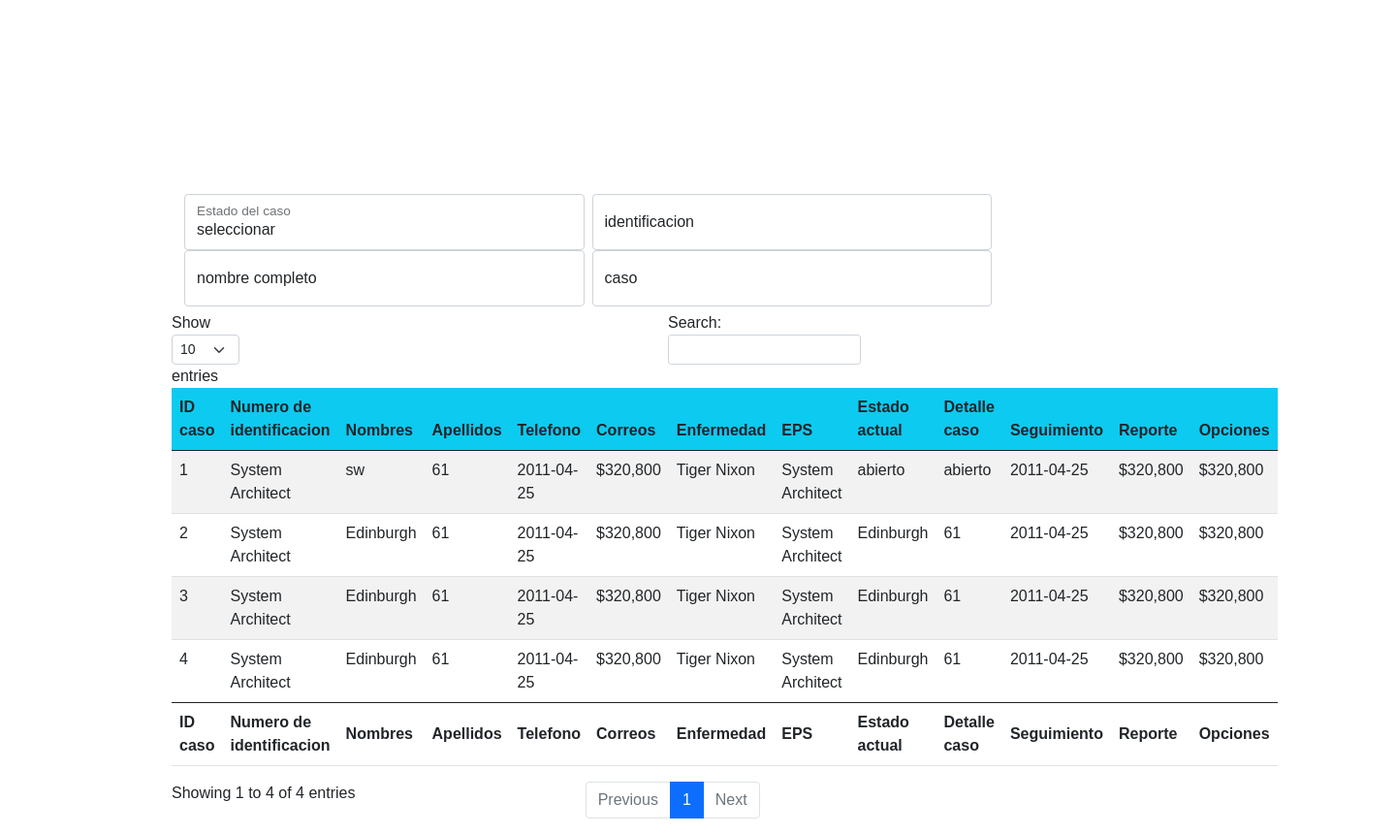
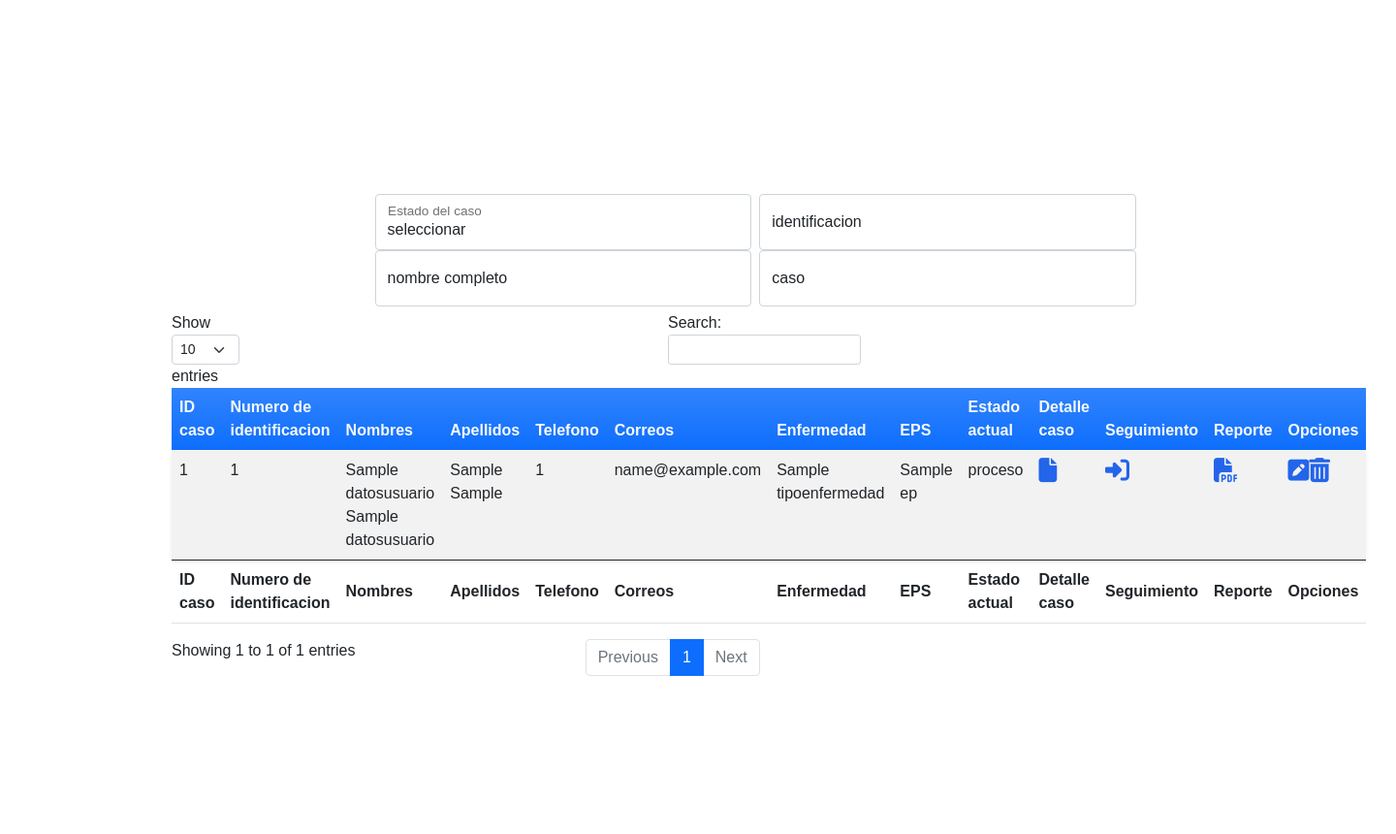
Before and after one commit to cloudfours/SUAP, a Django app: template api/templates/admin/gestorcrud.html in a window 1440 px wide. Shown: the part 60-920 px from the top of the page at 97% size. After the commit the page ends 757 px from the top, so only its background shows below. Run offline with Django 4.2, Linux system fonts and the light colour scheme; the template is opened without the code that fills it: values that come from a table or form of the project are taken from there, others are empty; tables that the repository leaves empty hold one stand-in row (values such as "Sample post"); some libraries are stand-ins or nearby versions.

Commit message:
se mejora de la tabla busqueda

```diff
--- a/api/models.py
+++ b/api/models.py
@@ -100,7 +100,7 @@ class DatosUsuario(models.Model):
     login_id = models.OneToOneField(User, on_delete=models.CASCADE,db_column='login_id')
 
     def __str__(self):
-        return f'{self.id_cedula}  {self.primer_nombre} {self.segundo_nombre} {self.primer_apellido}'
+        return f'{self.id_cedula}'
 
 
 class Departamento(models.Model):
--- a/api/static/js/jquery.js
+++ b/api/static/js/jquery.js
@@ -10,4 +10,7 @@ $(document).ready(function () {
     $('#estado').click(function(){
         table.column($(this).data('index')).search(this.value).draw();
     })
+    $('#identificacion').keyup(function(){
+        table.column($(this).data('index')).search(this.value).draw();
+    })
 })
--- a/api/static/paciente/paciente_form.css
+++ b/api/static/paciente/paciente_form.css
@@ -136,6 +136,14 @@ span{
    position:absolute;
    top: 172px;
 }
+.icons_tabla{
+    font-size:25px;
+    color:#2365ea;
+}
+.icons_tabla:hover{
+color:#184193;
+}
+
 .image__grafica{
     margin:0 5px;
 }
@@ -149,6 +157,10 @@ span{
     flex-direction:row;
     margin: 5px 5px;
     align-items:center;
+    margin-left: 62px;
+    /* position: relative; */
+    justify-content: flex-end;
+    align-items: center;
 
 }
 @media screen and (max-width: 768px) {
--- a/api/templates/admin/gestorcrud.html
+++ b/api/templates/admin/gestorcrud.html
@@ -29,85 +29,42 @@
         </div>
     </div>
     </div>
-    <table id="example" class="table table-striped" style="width:100%">
-    <thead class='bg-info'>
+    <table id="example" class="table table-hover table-responsive table-striped" style="width:100%">
+    <thead class='bg-primary bg-gradient'>
         <tr>
-            <th>ID caso</th>
-            <th>Numero de identificacion</th>
-            <th>Nombres</th>
-            <th>Apellidos</th>
-            <th>Telefono</th>
-            <th>Correos</th>
-            <th>Enfermedad</th>
-            <th>EPS</th>
-            <th>Estado actual</th>
-            <th>Detalle caso</th>
-            <th>Seguimiento</th>
-            <th>Reporte</th>
-            <th>Opciones</th>
+            <th class='text-light'>ID caso</th>
+            <th class='text-light'>Numero de identificacion</th>
+            <th class='text-light'>Nombres</th>
+            <th class='text-light'>Apellidos</th>
+            <th class='text-light'>Telefono</th>
+            <th class='text-light'>Correos</th>
+            <th class='text-light'>Enfermedad</th>
+            <th class='text-light'>EPS</th>
+            <th class='text-light'>Estado actual</th>
+            <th class='text-light'>Detalle caso</th>
+            <th class='text-light'>Seguimiento</th>
+            <th class='text-light'>Reporte</th>
+            <th class='text-light'>Opciones</th>
         </tr>
     </thead>
     <tbody>
-        <tr>
-            <td>1</td>
-            <td>System Architect</td>
-            <td>sw</td>
-            <td>61</td>
-            <td>2011-04-25</td>
-            <td>$320,800</td>
-            <td>Tiger Nixon</td>
-            <td>System Architect</td>
-            <td>abierto</td>
-            <td>abierto</td>
-            <td>2011-04-25</td>
-            <td>$320,800</td>
-            <td>$320,800</td>
+        {% for caso in casos%}
+        <tr class='shadow-sm p-3 mb-5 bg-body rounded'>
+            <td>{{caso.id_caso}}</td>
+            <td>{{caso.id_usuario}}</td>
+            <td>{{caso.id_usuario.primer_nombre}} {{caso.id_usuario.segundo_nombre}}</td>
+            <td>{{caso.id_usuario.primer_apellido}} {{caso.id_usuario.segundo_apellido}}</td>
+            <td>{{caso.id_usuario.celular}}</td>
+            <td>{{caso.id_usuario.login_id.email}}</td>
+            <td>{{caso.enfermedad.nombreenfermedad}}</td>
+            <td>{{caso.id_usuario.id_eps.nombre}}</td>
+            <td>{{caso.estado.nombreestado}}</td>
+            <td><a><i class="fa-solid fa-file icons_tabla"></i></a></td>
+            <td><a><i class="fa-solid fa-right-to-bracket icons_tabla"></i></a</td>
+            <td><a><i class="fa-solid fa-file-pdf  icons_tabla"></i></a></td>
+            <td><a><i class="fa-solid fa-square-pen  icons_tabla"></i></a><a><i class="fa-solid fa-trash-can  icons_tabla"></i></a></td>
         </tr>
-        <tr>
-            <td>2</td>
-            <td>System Architect</td>
-            <td>Edinburgh</td>
-            <td>61</td>
-            <td>2011-04-25</td>
-            <td>$320,800</td>
-            <td>Tiger Nixon</td>
-            <td>System Architect</td>
-            <td>Edinburgh</td>
-            <td>61</td>
-            <td>2011-04-25</td>
-            <td>$320,800</td>
-            <td>$320,800</td>
-        </tr>
-        <tr>
-            <td>3</td>
-            <td>System Architect</td>
-            <td>Edinburgh</td>
-            <td>61</td>
-            <td>2011-04-25</td>
-            <td>$320,800</td>
-            <td>Tiger Nixon</td>
-            <td>System Architect</td>
-            <td>Edinburgh</td>
-            <td>61</td>
-            <td>2011-04-25</td>
-            <td>$320,800</td>
-            <td>$320,800</td>
-        </tr>
-        <tr>
-            <td>4</td>
-            <td>System Architect</td>
-            <td>Edinburgh</td>
-            <td>61</td>
-            <td>2011-04-25</td>
-            <td>$320,800</td>
-            <td>Tiger Nixon</td>
-            <td>System Architect</td>
-            <td>Edinburgh</td>
-            <td>61</td>
-            <td>2011-04-25</td>
-            <td>$320,800</td>
-            <td>$320,800</td>
-        </tr>
+     {% endfor %}
 
 
     </tbody>
--- a/api/templates/informacion_paciente.html
+++ b/api/templates/informacion_paciente.html
@@ -150,6 +150,12 @@
                         </a>
                         <a href="#" class="text-decoration-none">
                             <div class="option">
+                                <i class="fa-sharp fa-solid fa-list-check"></i>
+                                <p class="mb-0">Actividades</p>
+                            </div>
+                        </a>
+                        <a href="#" class="text-decoration-none">
+                            <div class="option">
                                 <i class="fa-solid fa-chart-column"></i>
                                 <p class="mb-0">Indicadores de gestion</p>
                             </div>
--- a/api/views.py
+++ b/api/views.py
@@ -71,6 +71,9 @@ class perfilUsuarioRegistro(CreateView):
             solicitud = form.save(commit=False)
             solicitud.login_id = form2.save()
             solicitud.save()
+            messages.add_message(request, messages.SUCESS,
+                                 message='Registro exitoso')
+
             return HttpResponseRedirect(self.get_success_url())
         else:
             messages.add_message(request, messages.ERROR,
@@ -163,4 +166,5 @@ def historial_casos(request):
     return render(request,'historialcasos.html',{'casoshistorial': casoshistorial,'dic_fecha':fechafinal})
 @login_required
 def gestorcrud(request):
-    return render(request,'admin/gestorcrud.html')
+    casos = Casos.objects.all()
+    return render(request,'admin/gestorcrud.html',{'casos':casos})
```
